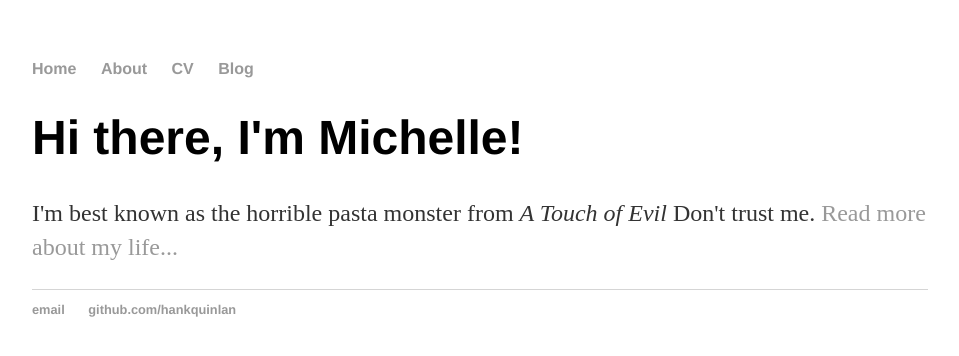
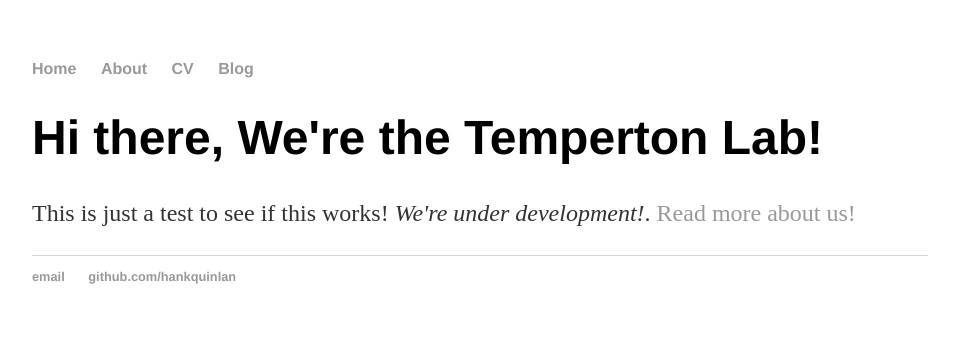
Before and after one commit to TempertonLab/website_old, a Jekyll site: the page built from index.html, in a window 1280 px wide. Shown: the top 356 px of the page, without its empty margins (160-1119 px from the left). Built offline with Jekyll 4.4.1, drawn with Linux system fonts in a browser that asks for light colours.

Commit message:
Update index.html
edited index.html

```diff
--- a/index.html
+++ b/index.html
@@ -1,8 +1,8 @@
 ---
 layout: default
-title: Ashley's Website, Horrible Cop
+title: Temperton Lab, Exeter UK
 ---
 <div class="blurb">
-	<h1>Hi there, I'm Michelle!</h1>
-	<p>I'm best known as the horrible pasta monster from <em>A Touch of Evil</em> Don't trust me. <a href="/about">Read more about my life...</a></p>
+	<h1>Hi there, We're the Temperton Lab!</h1>
+	<p>This is just a test to see if this works! <em>We're under development!</em>. <a href="/about">Read more about us! </a></p>
 </div><!-- /.blurb -->
```
